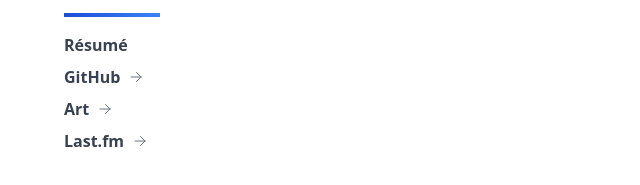
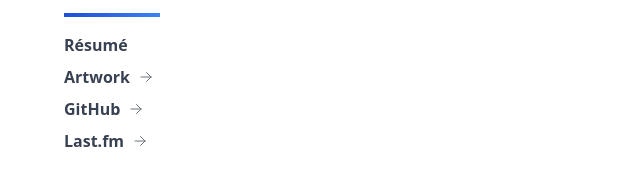
Before and after one commit to zaknesler/nesler.dev, an Astro site: page / in a window 1280 px wide. Shown: the part 131-316 px from the top of the page, 0-640 px from the left. Built offline with nearby package versions, Linux system fonts and the light colour scheme; Astro itself is replaced by a stand-in of ours.

Commit message:
update links

```diff
--- a/src/pages/index.astro
+++ b/src/pages/index.astro
@@ -4,8 +4,8 @@
 
 const links = [
 	{ title: 'Résumé', path: '/resume' },
+	{ title: 'Artwork', path: data.urls.artwork },
 	{ title: 'GitHub', path: data.urls.github },
-	{ title: 'Art', path: data.urls.artwork },
 	{ title: 'Last.fm', path: data.urls.lastfm },
 ] as const
 ---
```
